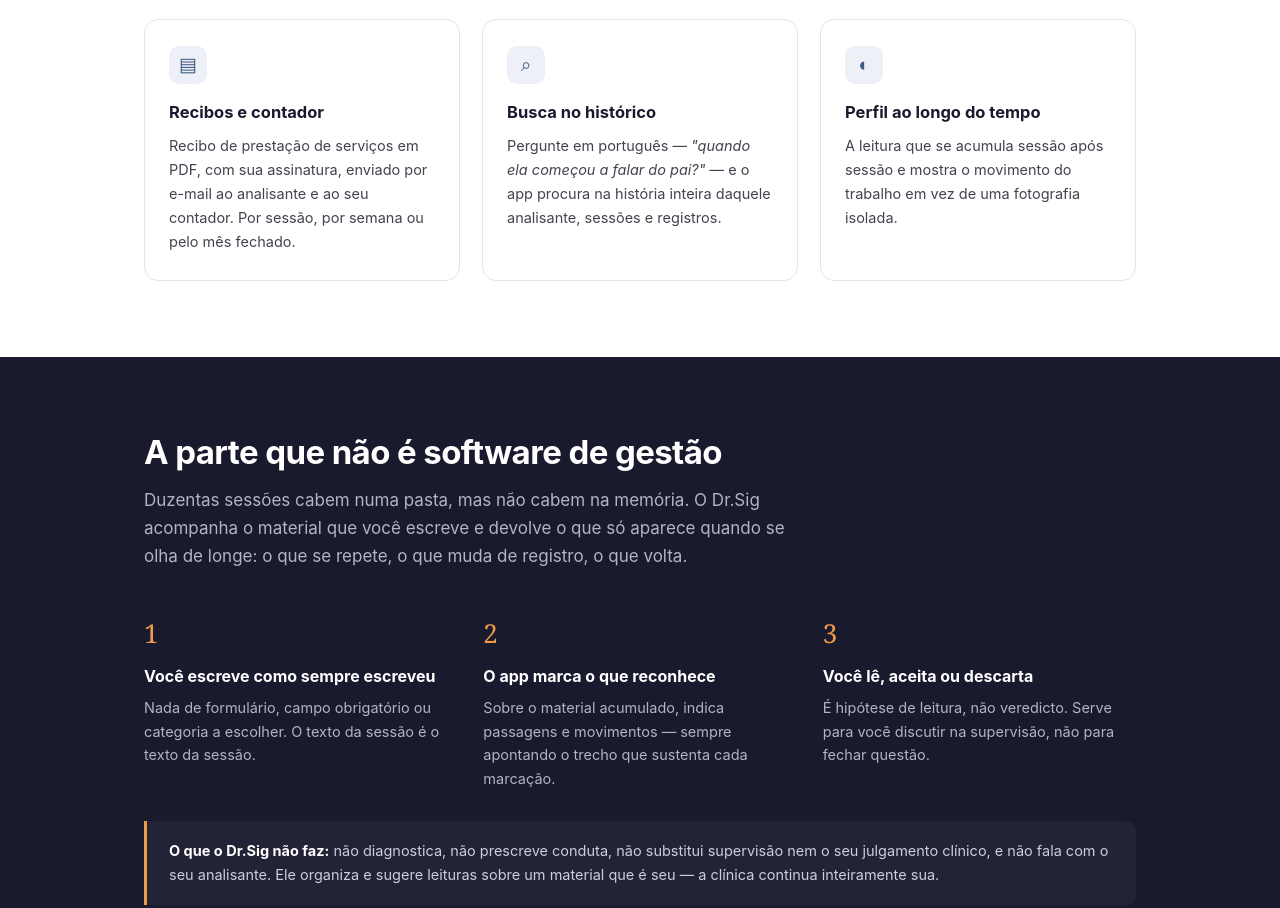
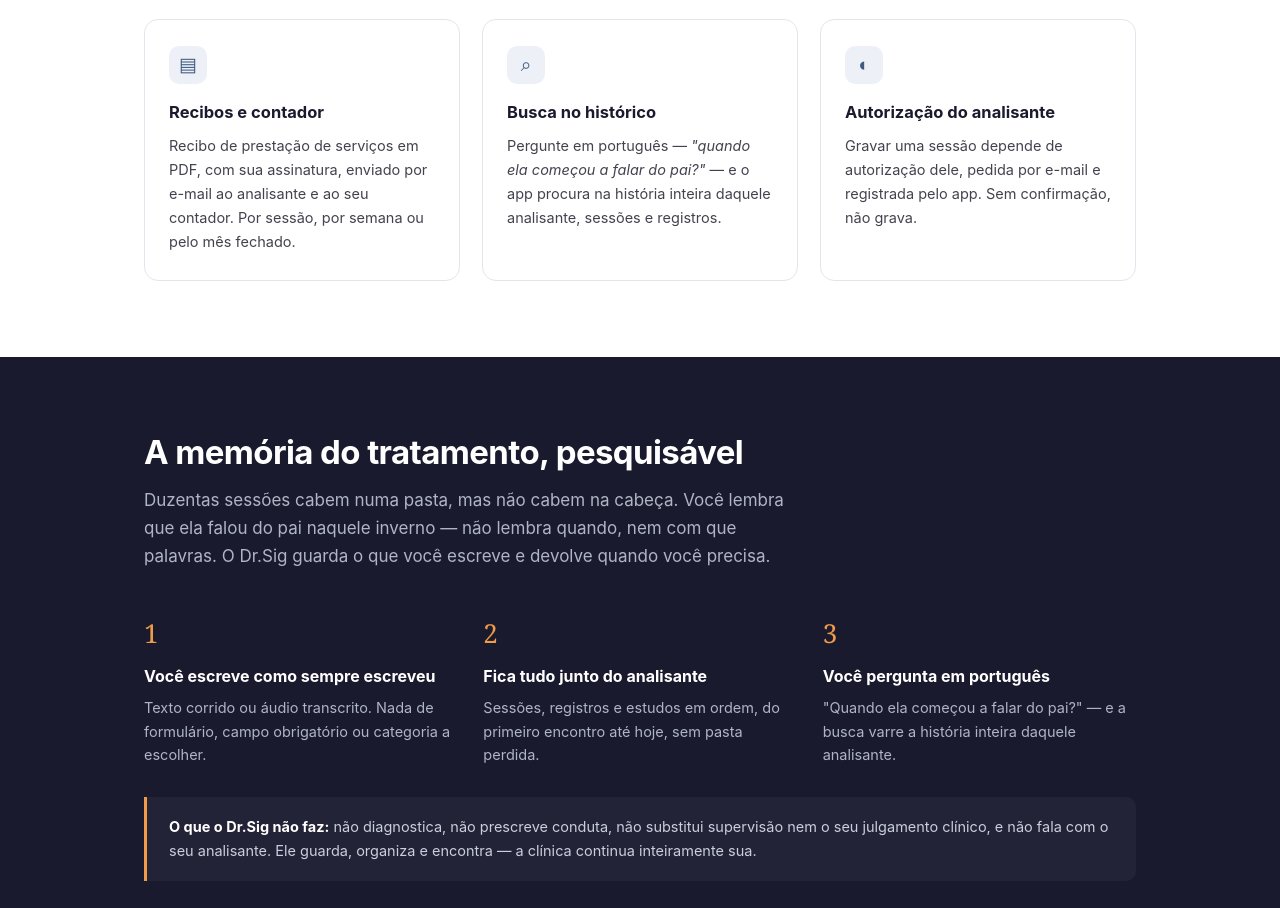
Before and after one commit to paulovsp/drsig-site, a plain HTML site: page index.html in a window 1280 px wide. Shown: the part 1148-2056 px from the top of the page. Drawn offline with Linux system fonts and the light colour scheme.

Commit message:
Reposiciona o site para o escopo da v1

```diff
--- a/index.html
+++ b/index.html
@@ -4,9 +4,9 @@
 <meta charset="utf-8" />
 <meta name="viewport" content="width=device-width, initial-scale=1" />
 <title>Dr.Sig — o consultório e a escuta, no mesmo lugar</title>
-<meta name="description" content="Dr.Sig é o aplicativo que organiza a prática clínica de psicanalistas e psicólogas: sessões, registros, agenda, recibos — e uma leitura do percurso do analisante ao longo do tempo." />
+<meta name="description" content="Dr.Sig organiza a prática clínica de psicanalistas e psicoterapeutas: sessões, registros, agenda, recibos — e uma busca em português dentro de tudo que você já escreveu." />
 <meta property="og:title" content="Dr.Sig — o consultório e a escuta, no mesmo lugar" />
-<meta property="og:description" content="Sessões, registros, agenda e recibos num app só. E uma leitura do percurso do analisante que nenhuma agenda dá." />
+<meta property="og:description" content="Sessões, registros, agenda e recibos num app só. E a memória do tratamento, pesquisável." />
 <meta property="og:type" content="website" />
 <meta property="og:url" content="https://drsig.com.br" />
 <meta name="theme-color" content="#3D5A80" />
@@ -169,7 +169,7 @@
     <a href="#" class="marca"><span class="glifo">ψ</span> Dr.Sig</a>
     <nav>
       <a href="#recursos">Recursos</a>
-      <a href="#leitura">A leitura</a>
+      <a href="#leitura">A memória</a>
       <a href="#privacidade">Privacidade</a>
       <a href="#duvidas">Dúvidas</a>
       <a href="#acesso">Plano</a>
@@ -182,7 +182,7 @@
     <h1>O consultório e a escuta, no mesmo lugar.</h1>
     <p class="sub">
       Dr.Sig reúne agenda, registros de sessão, cobrança e recibos num aplicativo só — e acrescenta
-      o que nenhuma agenda dá: uma leitura do percurso do analisante ao longo de meses de trabalho.
+      o que nenhuma agenda dá: tudo o que você escreveu, pesquisável em português.
     </p>
     <div class="acoes">
       <a href="#acesso" class="btn">Ver o plano</a>
@@ -242,10 +242,10 @@
       </div>
       <div class="cartao">
         <div class="icone">◐</div>
-        <h3>Perfil ao longo do tempo</h3>
+        <h3>Autorização do analisante</h3>
         <p>
-          A leitura que se acumula sessão após sessão e mostra o movimento do trabalho em vez de
-          uma fotografia isolada.
+          Gravar uma sessão depende de autorização dele, pedida por e-mail e registrada pelo app.
+          Sem confirmação, não grava.
         </p>
       </div>
     </div>
@@ -254,34 +254,33 @@
 
 <section class="motor" id="leitura">
   <div class="wrap">
-    <h2>A parte que não é software de gestão</h2>
+    <h2>A memória do tratamento, pesquisável</h2>
     <p class="intro-secao">
-      Duzentas sessões cabem numa pasta, mas não cabem na memória. O Dr.Sig acompanha o material que
-      você escreve e devolve o que só aparece quando se olha de longe: o que se repete, o que muda
-      de registro, o que volta.
+      Duzentas sessões cabem numa pasta, mas não cabem na cabeça. Você lembra que ela falou do pai
+      naquele inverno — não lembra quando, nem com que palavras. O Dr.Sig guarda o que você escreve
+      e devolve quando você precisa.
     </p>
     <div class="passos">
       <div class="passo">
         <span class="num">1</span>
         <h3>Você escreve como sempre escreveu</h3>
-        <p>Nada de formulário, campo obrigatório ou categoria a escolher. O texto da sessão é o texto da sessão.</p>
+        <p>Texto corrido ou áudio transcrito. Nada de formulário, campo obrigatório ou categoria a escolher.</p>
       </div>
       <div class="passo">
         <span class="num">2</span>
-        <h3>O app marca o que reconhece</h3>
-        <p>Sobre o material acumulado, indica passagens e movimentos — sempre apontando o trecho que sustenta cada marcação.</p>
+        <h3>Fica tudo junto do analisante</h3>
+        <p>Sessões, registros e estudos em ordem, do primeiro encontro até hoje, sem pasta perdida.</p>
       </div>
       <div class="passo">
         <span class="num">3</span>
-        <h3>Você lê, aceita ou descarta</h3>
-        <p>É hipótese de leitura, não veredicto. Serve para você discutir na supervisão, não para fechar questão.</p>
+        <h3>Você pergunta em português</h3>
+        <p>"Quando ela começou a falar do pai?" — e a busca varre a história inteira daquele analisante.</p>
       </div>
     </div>
     <div class="aviso" style="background:#232338; border-left-color:var(--ambar); color:#C9CFDB;">
       <strong style="color:#fff;">O que o Dr.Sig não faz:</strong> não diagnostica, não prescreve
       conduta, não substitui supervisão nem o seu julgamento clínico, e não fala com o seu
-      analisante. Ele organiza e sugere leituras sobre um material que é seu — a clínica continua
-      inteiramente sua.
+      analisante. Ele guarda, organiza e encontra — a clínica continua inteiramente sua.
     </div>
   </div>
 </section>
@@ -321,7 +320,7 @@
       </details>
       <details>
         <summary>Isso substitui supervisão?</summary>
-        <p>Não, e não foi feito para isso. O que o app produz são hipóteses de leitura sobre o seu próprio material — material, aliás, que costuma ficar melhor levado à supervisão do que discutido sozinho.</p>
+        <p>Não, e não foi feito para isso. O app guarda e encontra o que você escreveu — quem lê e interpreta continua sendo você. Aliás, material bem guardado costuma render mais na supervisão do que memória sozinha.</p>
       </details>
       <details>
         <summary>Meus analisantes precisam instalar alguma coisa?</summary>
```
